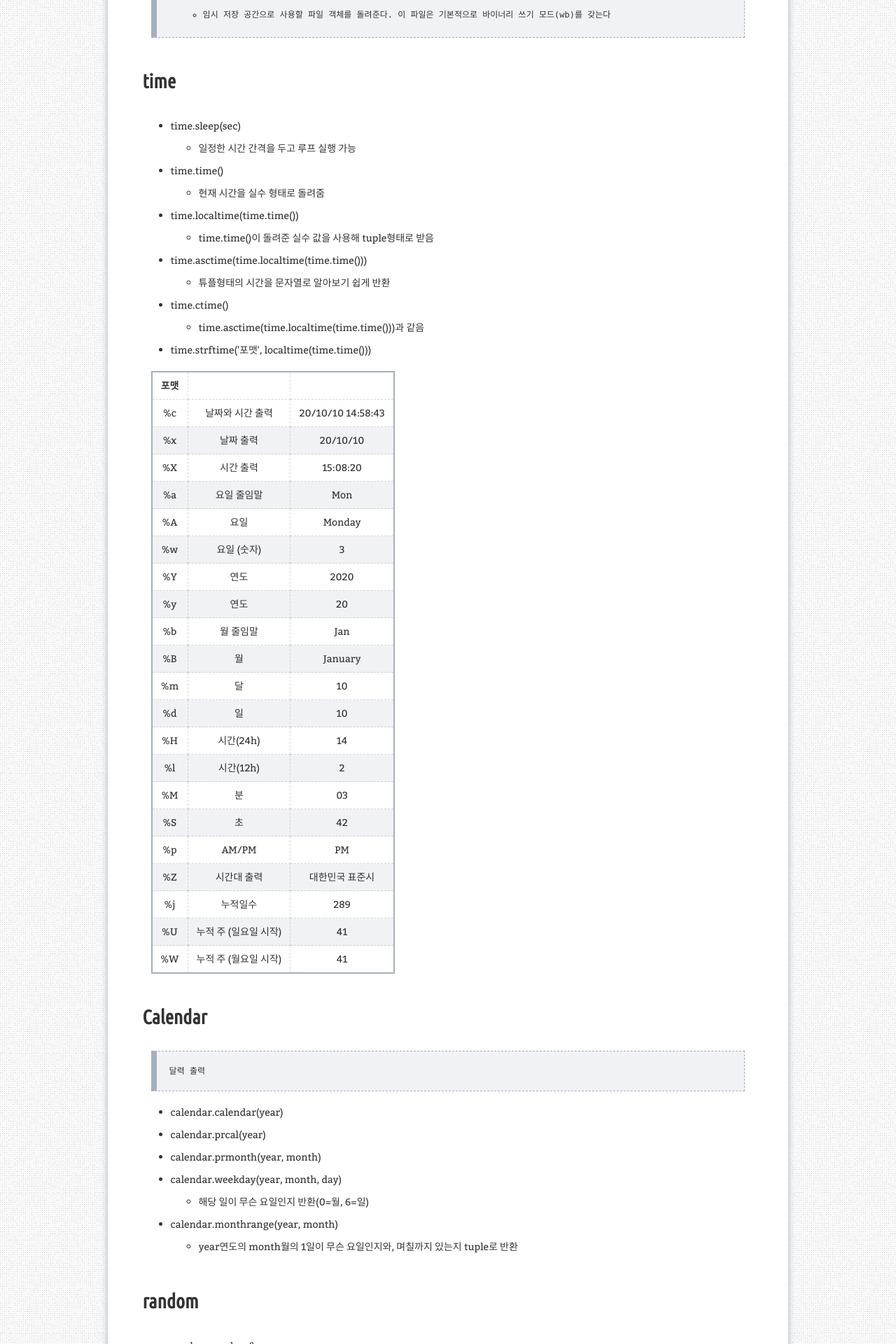
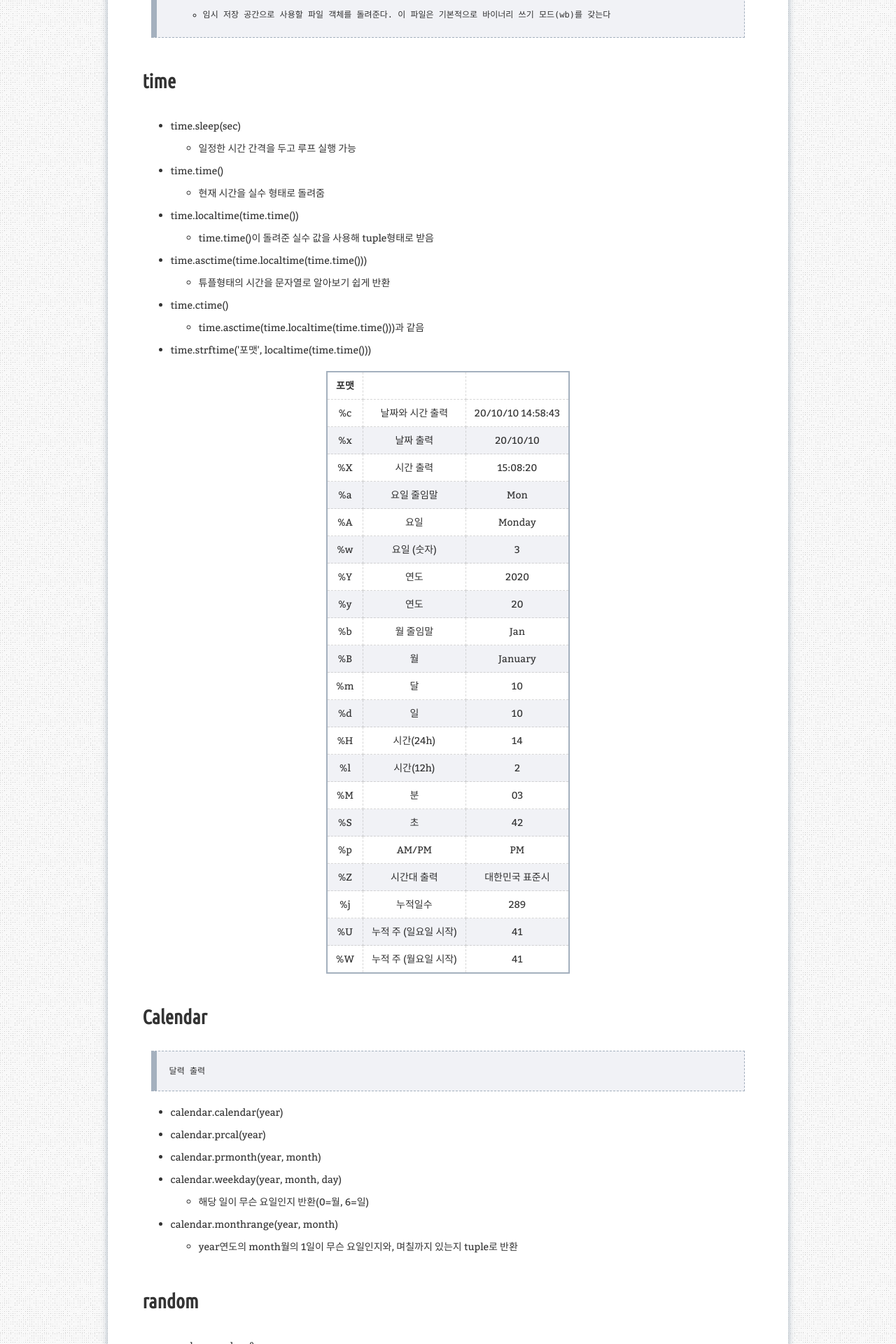
Before and after one commit to aristohyun/aristohyun.github.io, a Jekyll site: the page built from _posts/2020-10-10-Python5.md, in a window 1280 px wide. Shown: the part 2495-4415 px from the top of the page at 70% size. Built offline with Jekyll 4.4.1, drawn with Linux system fonts in a browser that asks for light colours; comment, search, counter and statistics services are not loaded.

Commit message:
Update _content.scss

```diff
--- a/_sass/simple-texture/blog/_content.scss
+++ b/_sass/simple-texture/blog/_content.scss
@@ -142,7 +142,10 @@
         line-height: 20px;
     }
 
-    table,
+    table{
+        margin: 12px auto;
+
+    }
     blockquote,
     figure,
     .highlighter-rouge {
```
